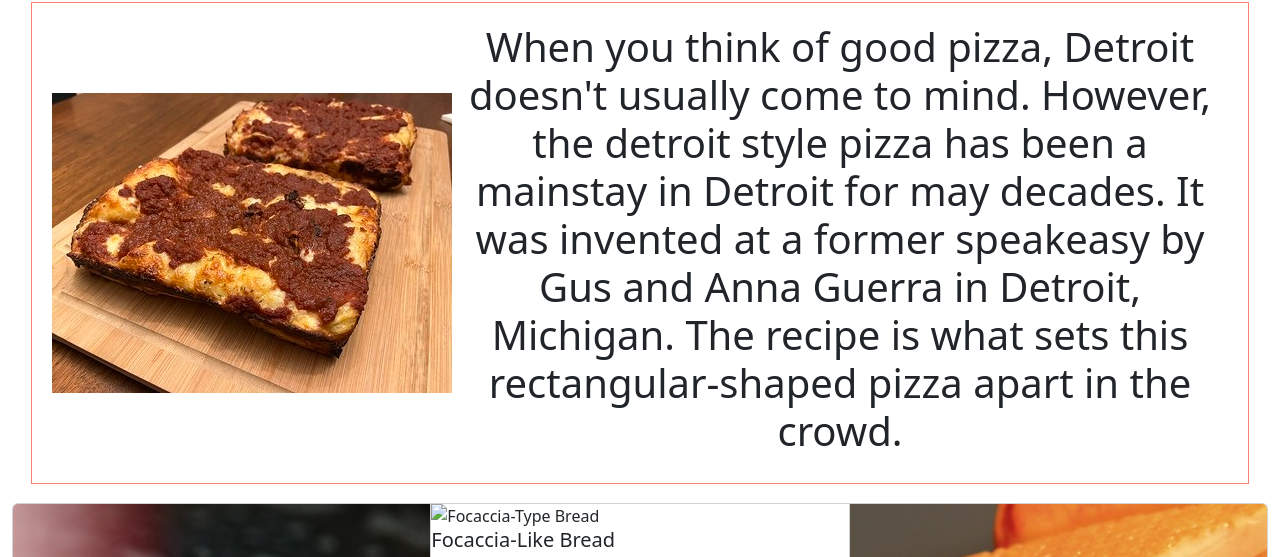
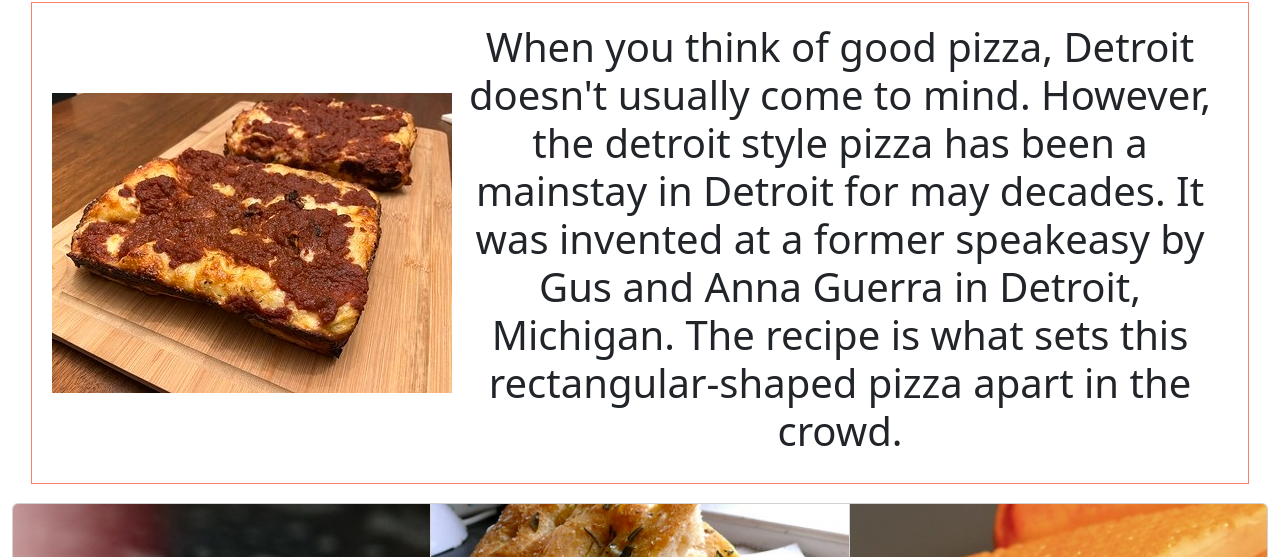
Before and after one commit to joe-cervantes/CIS-162, a plain HTML site: page detroit.html in a window 1280 px wide. Shown: the part 324-881 px from the top of the page. Drawn offline with nearby package versions, Linux system fonts and the light colour scheme.

Commit message:
Update detroit.html

```diff
--- a/detroit.html
+++ b/detroit.html
@@ -79,7 +79,7 @@
               </div>
             </div>
             <div class="card">
-              <img src="pizza_14.JPG" class="card-img-top" alt="Focaccia-Type Bread">
+              <img src="pizza14.JPG" class="card-img-top" alt="Focaccia-Type Bread">
               <div class="Focaccia-Type Bread">
                 <h5 class="card-title">Focaccia-Like Bread</h5>
                 <p class="card-text">The pizza dough is double-proofed (baked twice).  The crust is a
```
